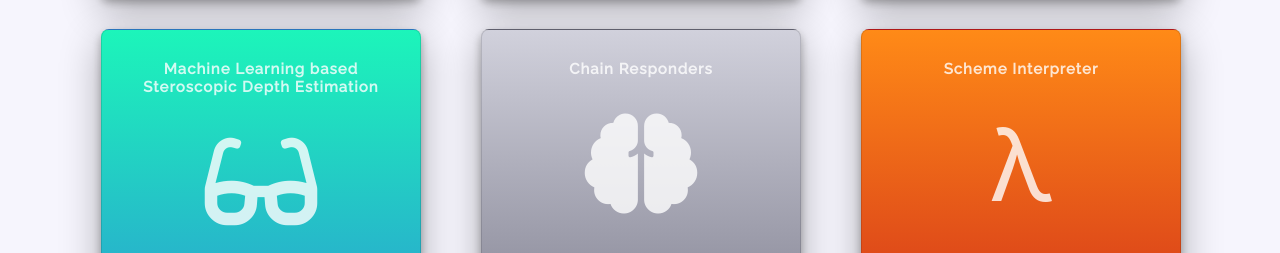
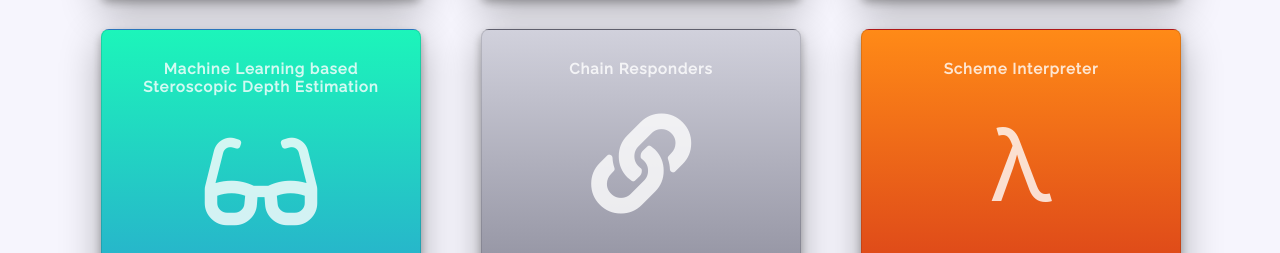
Before and after one commit to erithwik/erithwik.github.io, a plain HTML site: page index.html in a window 1280 px wide. Shown: the part 1453-1706 px from the top of the page. Drawn offline with nearby package versions, Linux system fonts and the light colour scheme.

Commit message:
added links

```diff
--- a/index.html
+++ b/index.html
@@ -105,7 +105,7 @@
 				<div onclick="location.href='https://github.com/erithwik/ChainResponders'" class="text-center text-white fifth-card card" data-tilt data-tilt-reverse="true" data-tilt-glare="true" data-tilt-maxglare=".2" data-tilt-scale="1.05" data-tilt-max="20">
 					<div class="card-inner">
 						<h4 class="bolder-font card-title">Chain Responders</h4>
-						<p class="card-icon"><i class="fas fa-brain"></i></p>
+						<p class="card-icon"><i class="fas fa-link"></i></p>
 						<p class="regular-font card-p">
 							An tool created to connect relief organizations and aid receivers using a blockchain to ensure transparency.
 						<p>
```
